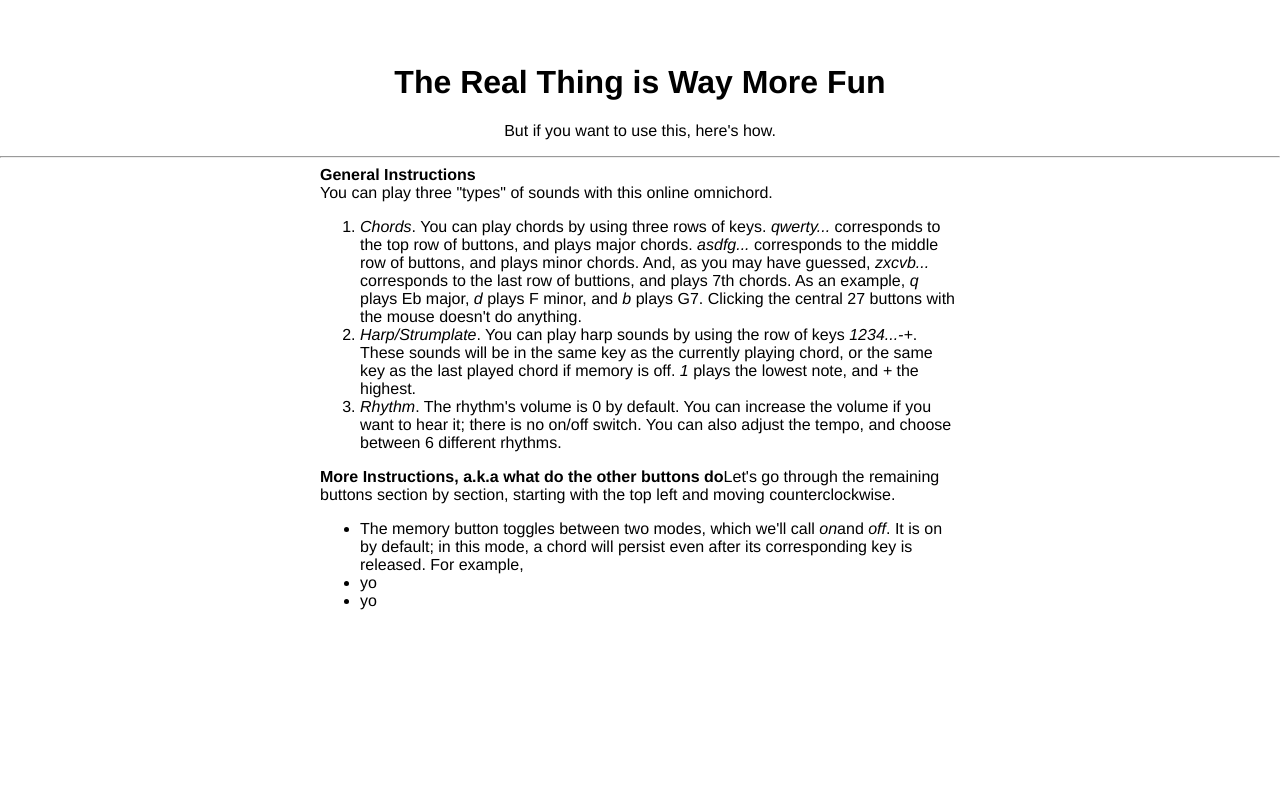
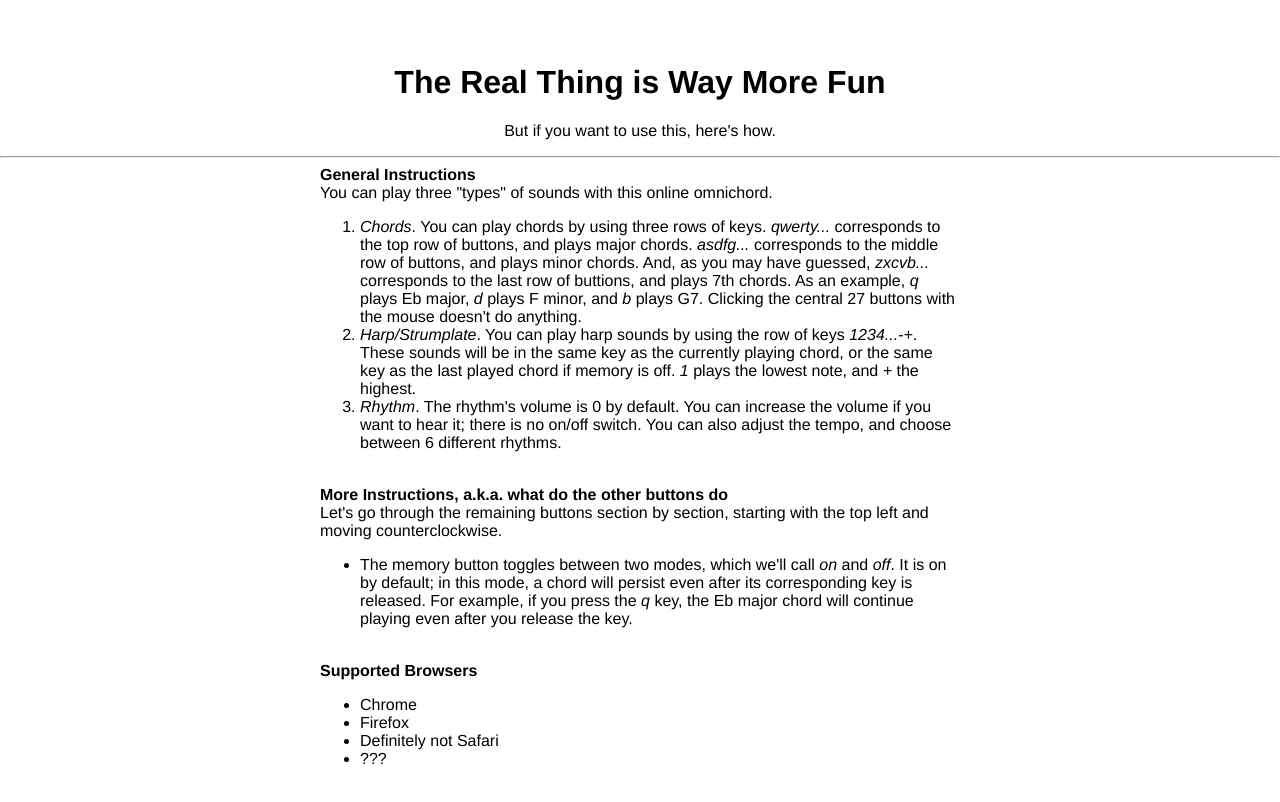
Before and after one commit to arcticmatt/online-omnichord, a React (Create React App) app: page /info in a window 1280 px wide. Shown: the top 802 px of the page. Built offline with nearby package versions, Linux system fonts and the light colour scheme.

Commit message:
Fix firefox css issue by using top instead of margin-top. Also add some stuff to info. TODO: convert audio to .ogg, test in firefox

```diff
--- a/src/Info.js
+++ b/src/Info.js
@@ -36,17 +36,27 @@ export default function Info(props) {
             also adjust the tempo, and choose between 6 different rhythms.
           </li>
         </ol>
-        <b>More Instructions, a.k.a what do the other buttons do</b>
+        <br/>
+        <b>More Instructions, a.k.a. what do the other buttons do</b>
+        <br/>
         Let's go through the remaining buttons section by section, starting with
         the top left and moving counterclockwise.
         <ul>
           <li>
-            The memory button toggles between two modes, which we'll call <i>on</i>
-            and <i>off</i>. It is on by default; in this mode, a chord will
+            The memory button toggles between two modes, which we'll call <i>on</i> and
+            <i> off</i>. It is on by default; in this mode, a chord will
             persist even after its corresponding key is released. For example,
+            if you press the <i>q</i> key, the Eb major chord
+            will continue playing even after you release the key.
           </li>
-          <li>yo</li>
-          <li>yo</li>
+        </ul>
+        <br/>
+        <b>Supported Browsers</b>
+        <ul>
+          <li>Chrome</li>
+          <li>Firefox</li>
+          <li>Definitely not Safari</li>
+          <li>???</li>
         </ul>
       </div>
     </div>
--- a/src/css/App.css
+++ b/src/css/App.css
@@ -134,19 +134,26 @@
   flex-direction: row;
 }
 
-
 /*** Bar Space ***/
 .barSpace {
   width: 40%;
   height: 90%;
   background-color: rgb(0,0,0,0);
-  margin-left: 10%;
-  margin-top: 9.5%;
+  /*background-color: blue;*/
+  position: relative;
+  left: 10%;
+  top: 5%;
+}
+
+#testDiv {
+  background-color: yellow;
+  position: relative;
 }
 
 /*** Stop bar ***/
 .stopBar {
-  margin-left: 5%;
+  position: relative;
+  left: 10%;
   height: 100%;
   width: 20%;
   background-color: rgb(0,0,0,0);
```
